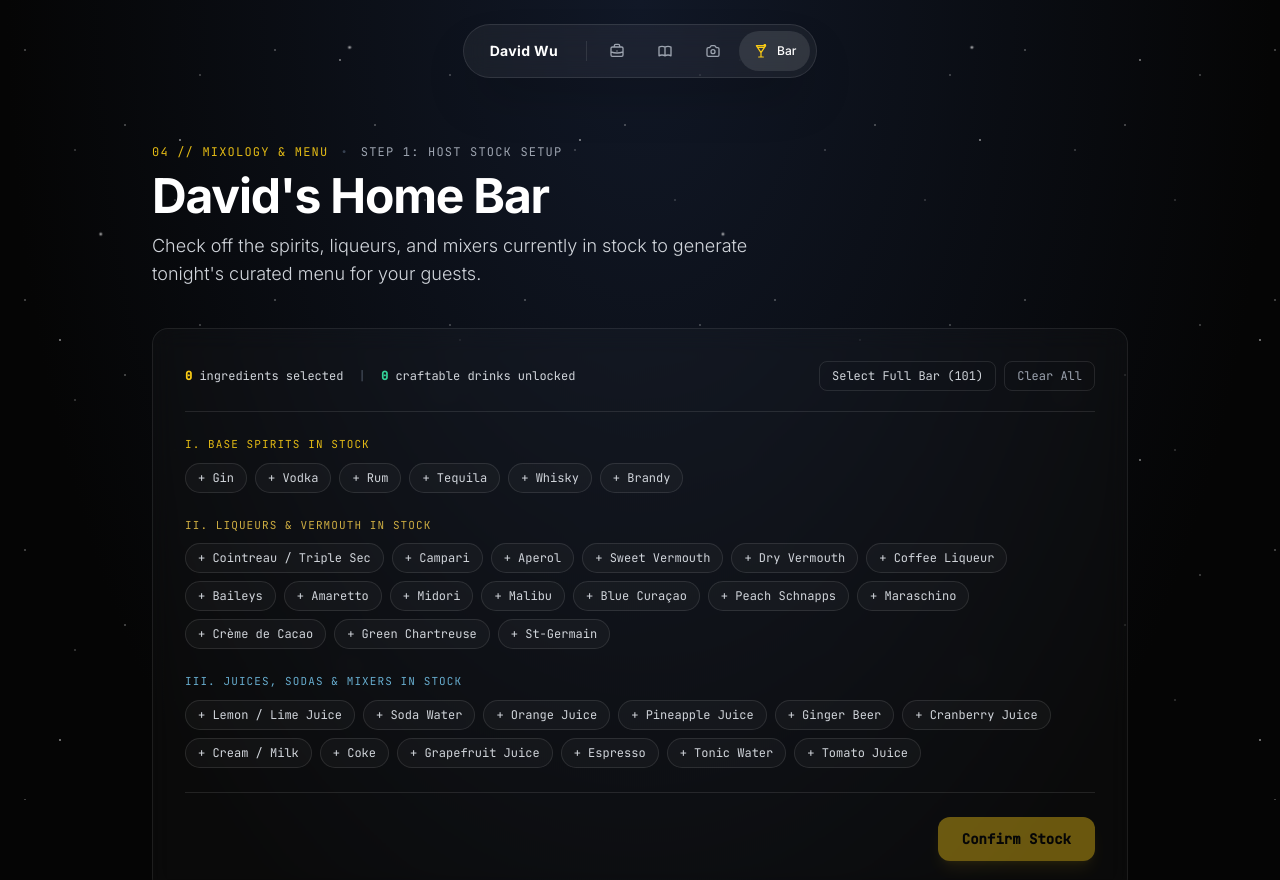
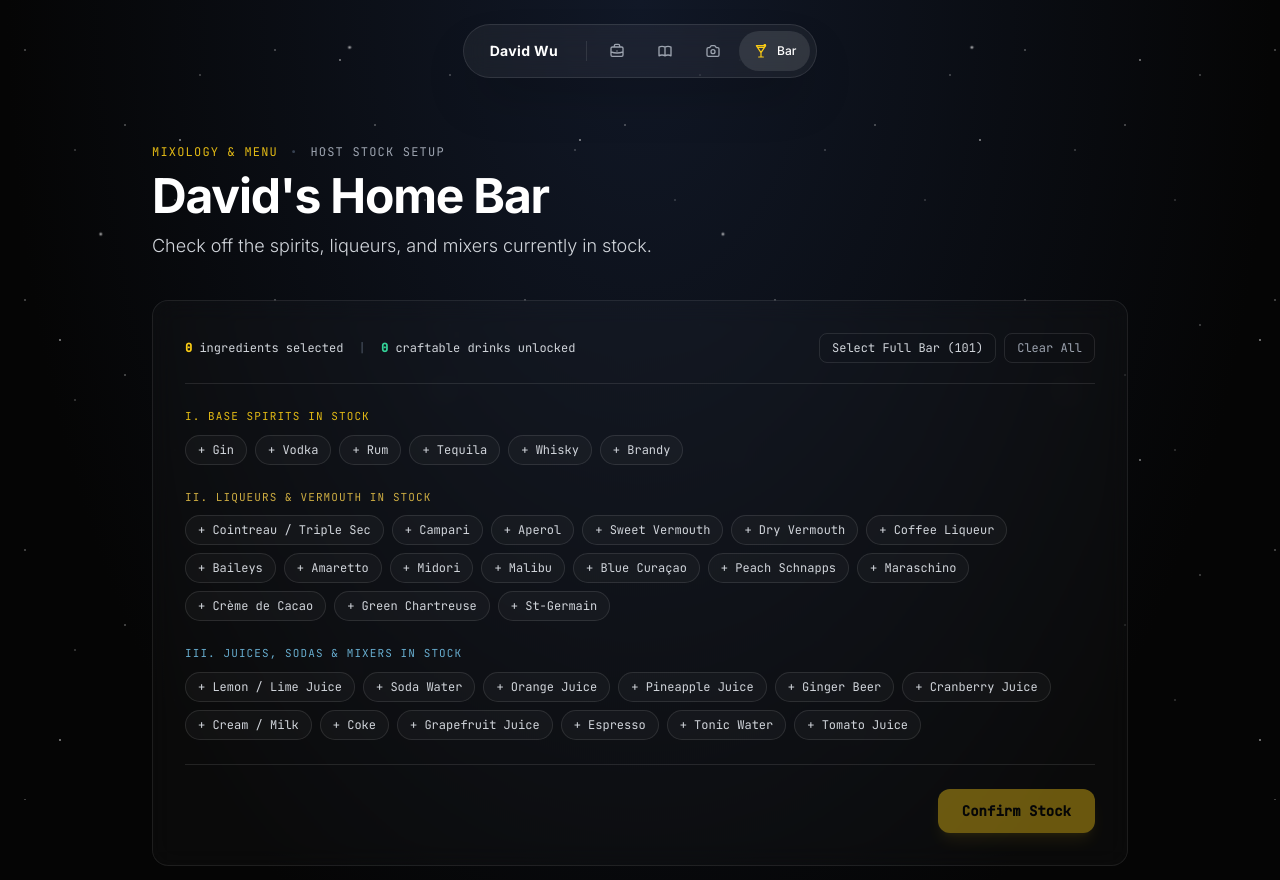
Before and after one commit to dwuag1995/dwuag1995.github.io, a plain HTML site: page homebar.html in a window 1280 px wide. Shown: the top 880 px of the page. Drawn offline with nearby package versions, Linux system fonts and the light colour scheme.

Commit message:
Refine text in host stock setup section
Updated text content for clarity in the host setup section.

```diff
--- a/homebar.html
+++ b/homebar.html
@@ -166,7 +166,7 @@
     <section class="mb-10 flex flex-col md:flex-row md:items-end justify-between gap-4">
       <div class="max-w-2xl">
         <div class="flex items-center gap-3 font-mono text-xs text-yellow-400/90 uppercase tracking-widest mb-3">
-          <span>04 // Mixology & Menu</span>
+          <span>Mixology & Menu</span>
           <span class="text-gray-700">•</span>
           <span id="mode-badge" class="text-gray-400">Host Stock Setup</span>
         </div>
@@ -744,9 +744,9 @@
       document.getElementById("guest-menu-view").classList.add("hidden");
       document.getElementById("guest-header-actions").classList.add("hidden");
 
-      document.getElementById("mode-badge").textContent = "Step 1: Host Stock Setup";
+      document.getElementById("mode-badge").textContent = "Host Stock Setup";
       document.getElementById("header-subtitle").textContent =
-        "Check off the spirits, liqueurs, and mixers currently in stock to generate tonight's curated menu for your guests.";
+        "Check off the spirits, liqueurs, and mixers currently in stock.";
 
       renderHostView();
       window.scrollTo({ top: 0, behavior: "smooth" });
```
